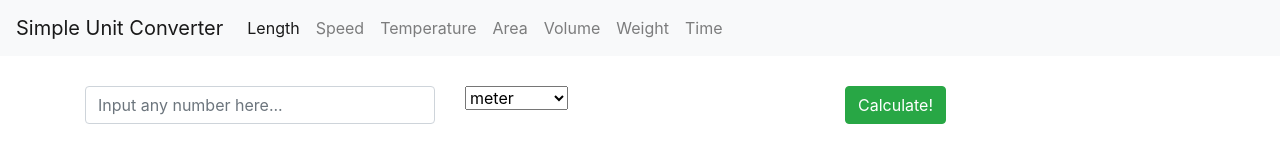
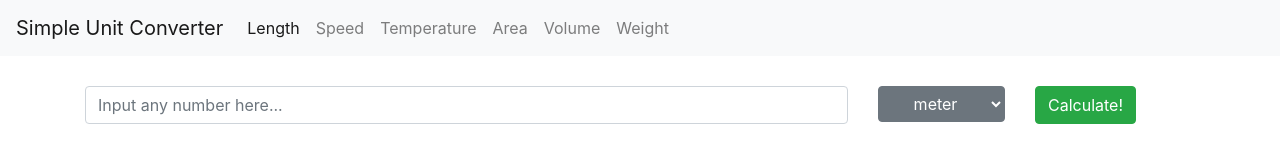
Before and after one commit to pine5508/simpleunitconv, a plain HTML site: page index.html in a window 1280 px wide. Drawn offline with nearby package versions, Linux system fonts and the light colour scheme.

Commit message:
Fixed layout

```diff
--- a/index.html
+++ b/index.html
@@ -10,18 +10,35 @@
         <title>Unit Converter</title>
     </head>
     <body>
-        <script src="script.js"></script>
         <nav class="navbar navbar-expand-lg navbar-light bg-light">
             <a class="navbar-brand">Simple Unit Converter</a>
-                <div class="navbar-nav">
-                    <a class="nav-item nav-link active" href="#">Length<span class="sr-only">(current)</span></a>
-                    <a class="nav-item nav-link" href="#">Speed</a>
-                    <a class="nav-item nav-link" href="#">Temperature</a>
-                    <a class="nav-item nav-link" href="#">Area</a>
-                    <a class="nav-item nav-link" href="#">Volume</a>
-                    <a class="nav-item nav-link" href="#">Weight</a>
-                    <a class="nav-item nav-link" href="#">Time</a>
-                </div>
+            <button class="navbar-toggler" type="button" data-toggle="collapse" data-target="#navbarTogglerDemo02" aria-controls="navbarTogglerDemo02" aria-expanded="false" aria-label="Toggle navigation">
+                <span class="navbar-toggler-icon"></span>
+            </button>
+
+            <div class="collapse navbar-collapse" id="navbarTogglerDemo02">
+                <ul class="navbar-nav mr-auto mt-2 mt-lg-0">
+                    <li class="nav-item active">
+                        <a class="nav-link" href="#">Length<span class="sr-only">(current)</span></a>
+                    </li>
+                    <li class="nav-item">
+                        <a class="nav-link" href="#">Speed</a>
+                    </li>
+                    <li class="nav-item">
+                        <a class="nav-link" href="#">Temperature</a>
+                    </li>
+                    <li class="nav-item">
+                        <a class="nav-link" href="#">Area</a>
+                    </li>
+                    <li class="nav-item">
+                        <a class="nav-link" href="#">Volume</a>
+                    </li>
+                    <li class="nav-item">
+                        <a class="nav-link" href="#">Weight</a>
+                    </li>
+
+                </ul>
+              </div>
         </nav>
         <div class="container">
             <div class="row">
@@ -32,37 +49,29 @@
                         </div>
                     </form>
                 </div>
-                <div class="col">
-                    <select id="lengthUnit">
+                <div class="col-md-auto">
+                    <select id="lengthUnit" class="btn btn-secondary dropdown-toggle">
                         <option value="m">meter</option>
                         <option value="km">kilometer</option>
                         <option value="cm">centimeter</option>
                         <option value="mi">mile</option>
+                        <option value="yd">yard</option>
+                        <option value="ft">foot</option>
+                        <option value="in">inch</option>
                     </select>
-
-                    <!--
-                    <div class="dropdown">
-                        <button class="btn btn-secondary dropdown-toggle" type="button" id="dropdownMenuButton" data-toggle="dropdown" aria-haspopup="true" aria-expanded="false">
-                            Choose a unit...
-                        </button>
-                        <select class="dropdown-menu" aria-labelledby="dropdownMenuButton">
-                            <option class="dropdown-item">meter</option>>
-                            <option class="dropdown-item">kilometer</option>>
-                            <option class="dropdown-item">centimeter</option>>
-                            <option class="dropdown-item">mile</option>>
-                            <option class="dropdown-item">yard</option>>
-                            <option class="dropdown-item">foot</option>>
-                            <option class="dropdown-item">inch</option>>
-                        </select>
-                    </div>
-                    -->
                 </div>
-                <div class="col">
+                <div class="col col-lg-2">
                     <button type="button" class="btn btn-success">Calculate!</button>
                 </div>
             </div>
         </div>
+        <div class="container">
+            <div class="row">
 
+            </div>
+        </div>
+
+        <script src="script.js"></script>
         <script src="https://code.jquery.com/jquery-3.4.1.slim.min.js" integrity="sha384-J6qa4849blE2+poT4WnyKhv5vZF5SrPo0iEjwBvKU7imGFAV0wwj1yYfoRSJoZ+n" crossorigin="anonymous"></script>
         <script src="https://cdn.jsdelivr.net/npm/popper.js@1.16.0/dist/umd/popper.min.js" integrity="sha384-Q6E9RHvbIyZFJoft+2mJbHaEWldlvI9IOYy5n3zV9zzTtmI3UksdQRVvoxMfooAo" crossorigin="anonymous"></script>
         <script src="https://stackpath.bootstrapcdn.com/bootstrap/4.4.1/js/bootstrap.min.js" integrity="sha384-wfSDF2E50Y2D1uUdj0O3uMBJnjuUD4Ih7YwaYd1iqfktj0Uod8GCExl3Og8ifwB6" crossorigin="anonymous"></script>
--- a/style.css
+++ b/style.css
@@ -1,3 +1,6 @@
 .navbar {
     margin-bottom: 30px;
 }
+.col-md-auto {
+    margin-bottom: 15px;
+}
```
